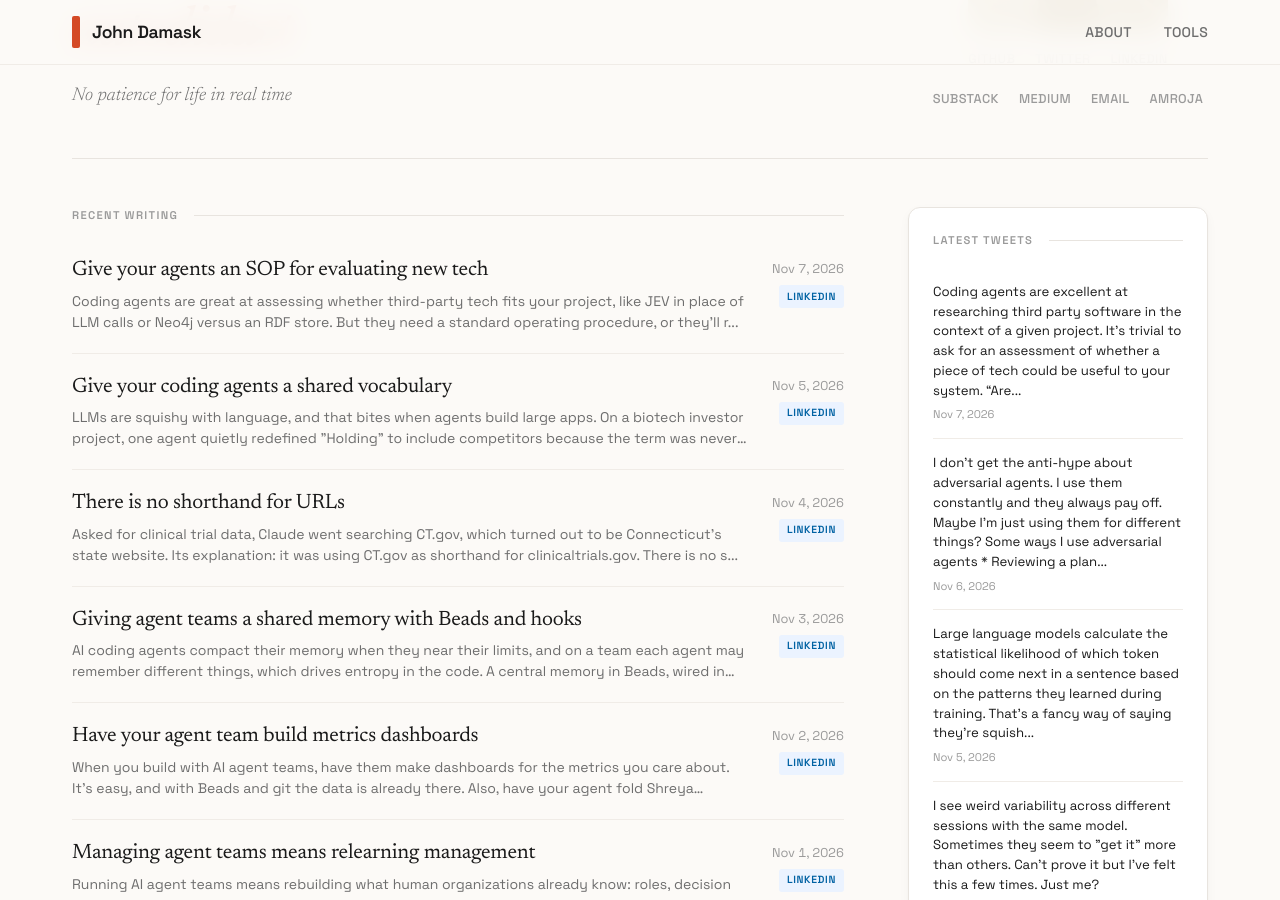
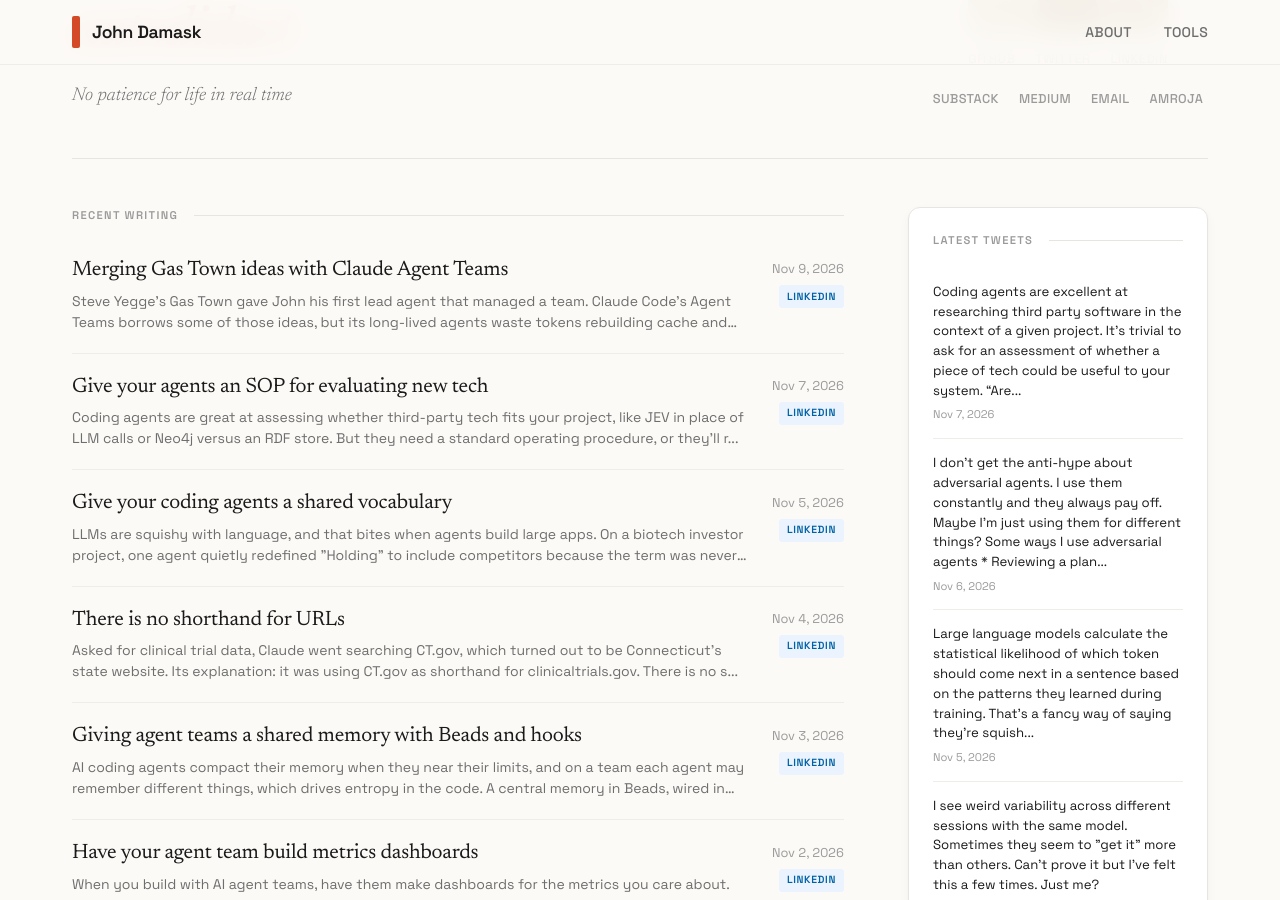
Before and after one commit to jbdamask/jbdamask.github.io, a Jekyll site: the page built from index.html, in a window 1280 px wide and 900 px high, scrolled down 336 px. Built offline with Jekyll 4.4.1, drawn with Linux system fonts in a browser that asks for light colours; the list of posts is cut into pages by our own code.

Commit message:
Add 1 recent LinkedIn post to external feed

```diff
--- a/_data/external-posts.yml
+++ b/_data/external-posts.yml
@@ -1,5 +1,12 @@
 # External posts from LinkedIn, Twitter, etc.
 # Add your posts here and they'll appear in the unified feed
+
+- title: "Merging Gas Town ideas with Claude Agent Teams"
+  source: linkedin
+  url: https://www.linkedin.com/feed/update/urn:li:activity:7525549504415039488/
+  date: 2026-11-09
+  excerpt: "Steve Yegge's Gas Town gave John his first lead agent that managed a team. Claude Code's Agent Teams borrows some of those ideas, but its long-lived agents waste tokens rebuilding cache and miss queued messages. His setup pairs Agent Teams with Beads, a PRIME.md for short-lived agents, and a LEAD.md for the lead."
+  image: ""
 
 - title: "Give your agents an SOP for evaluating new tech"
   source: linkedin
```
